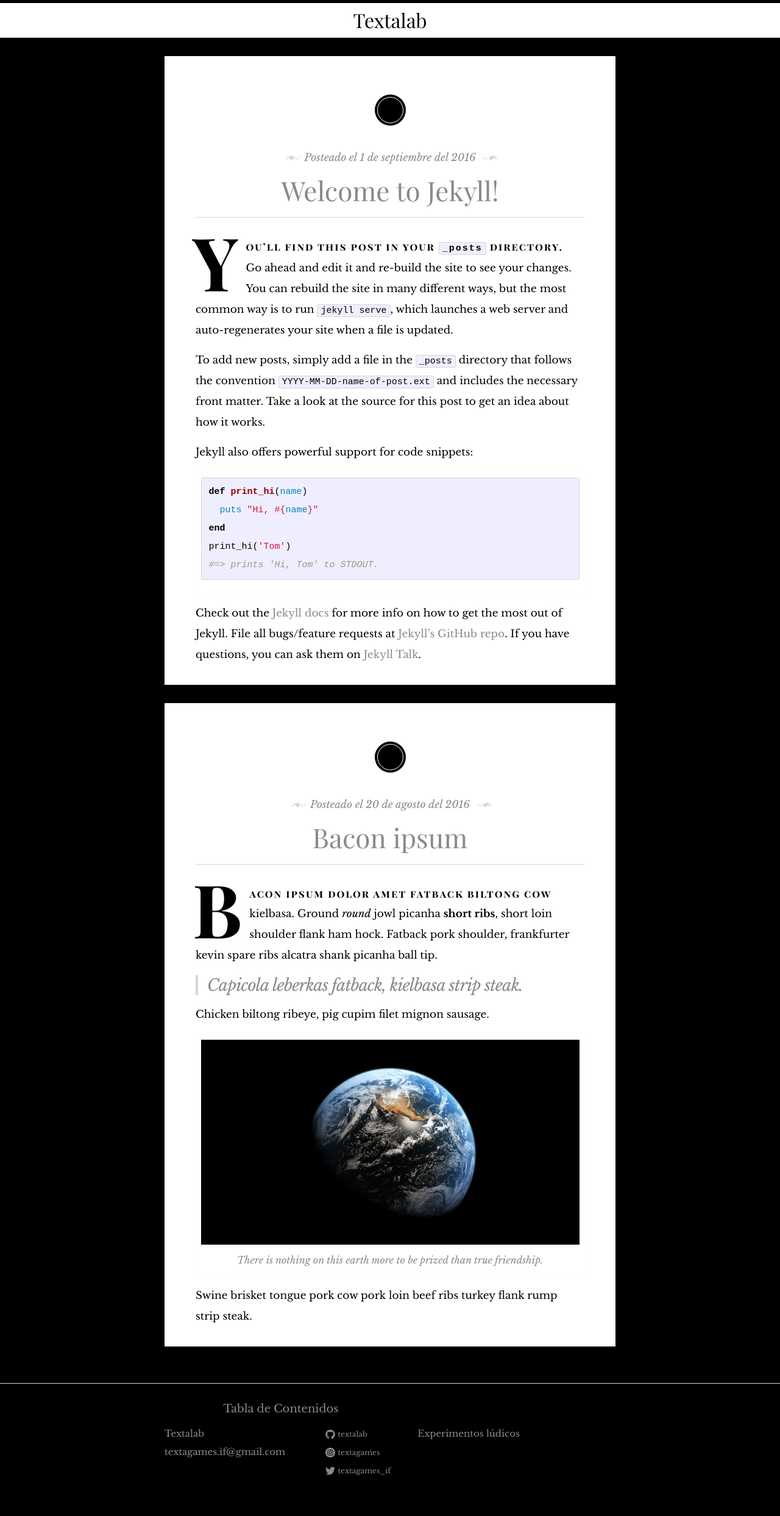
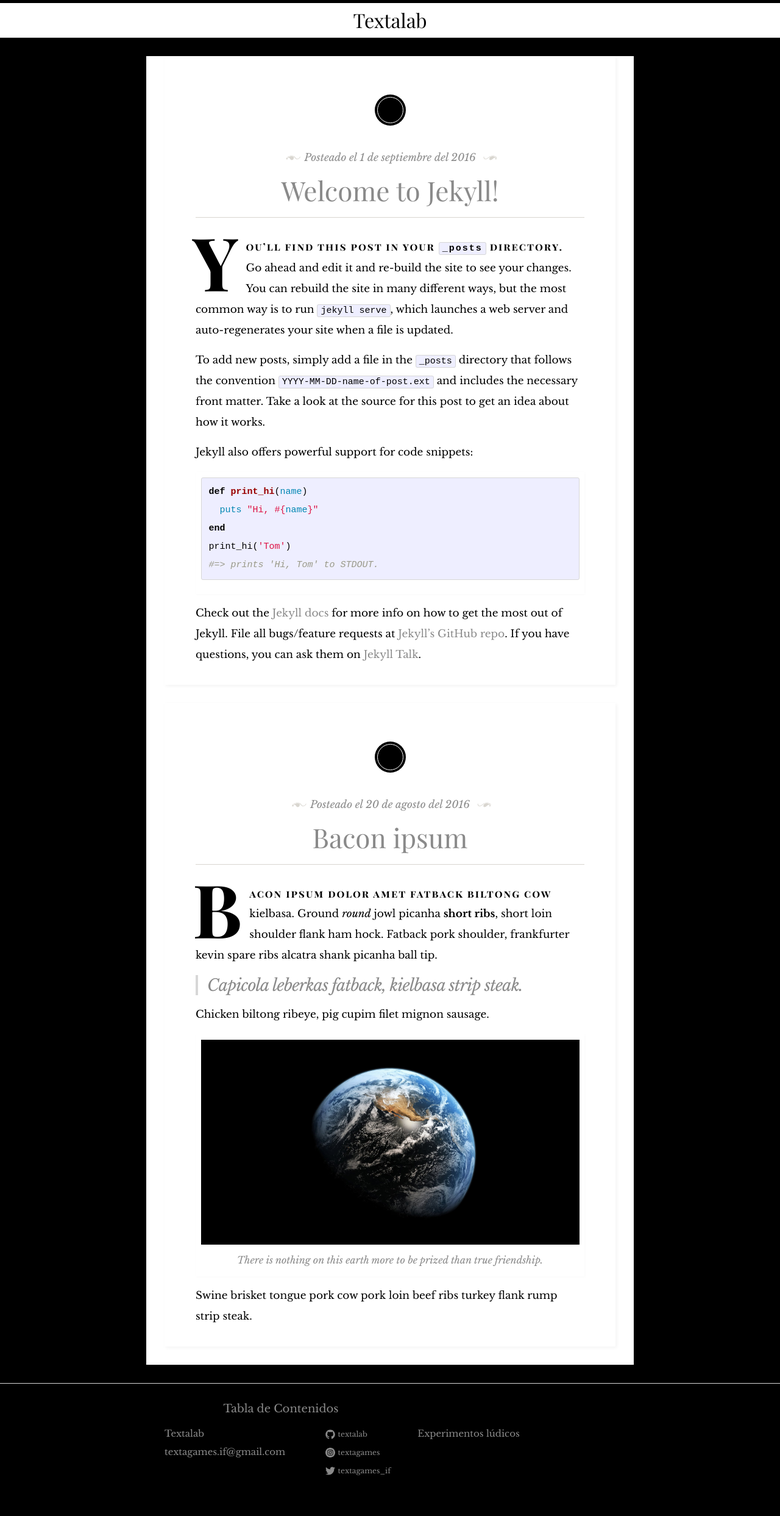
Before and after one commit to textalab/textalab.github.io, a Jekyll site: the page built from index.html, in a window 1280 px wide. Shown: the whole page at 61% size. Built offline with Jekyll 4.4.1, drawn with Linux system fonts in a browser that asks for light colours; some web fonts are replaced.

Commit message:
mas cambios de diseño

```diff
--- a/_sass/_base.scss
+++ b/_sass/_base.scss
@@ -292,7 +292,7 @@ pre {
     }
 }
 
-.page-content wrapper {
+.page-content .wrapper {
     background-color: #fff;
 }
 
```
